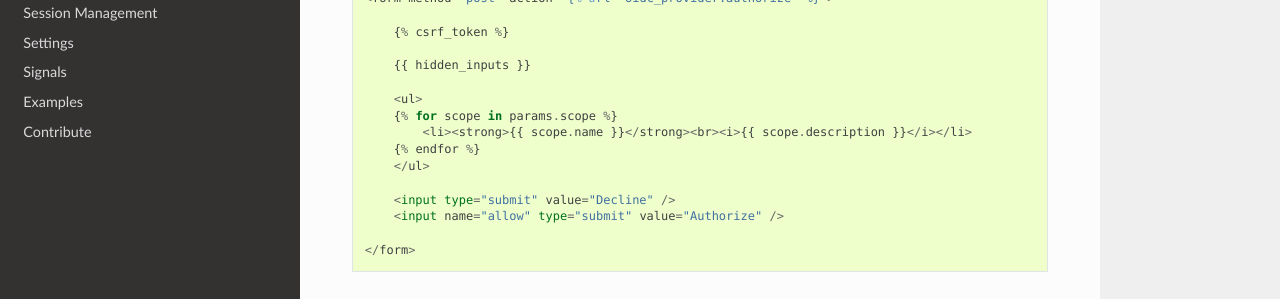
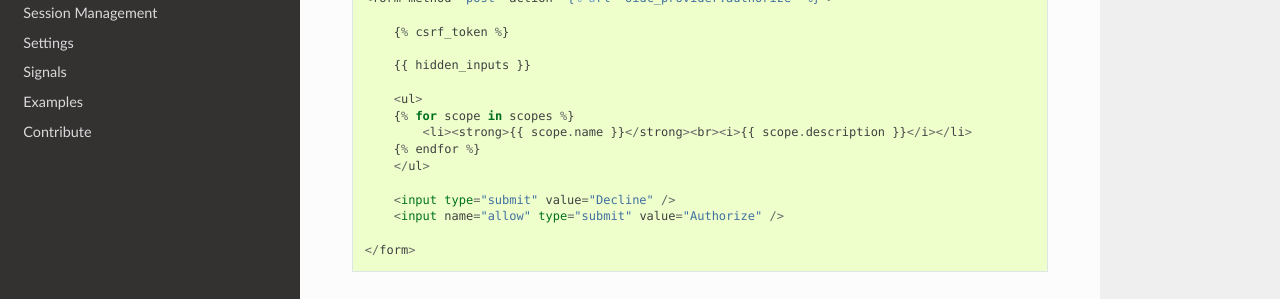
Before and after one commit to juanifioren/django-oidc-provider, a Sphinx documentation site: the page built from docs/sections/templates.rst, in a window 1280 px wide and 1036 px high. Shown: the part 371-670 px from the top of the window. Built offline with Sphinx 7.4.7 and the Read the Docs theme 2.0.0, drawn with Linux system fonts in a browser that asks for light colours.

Commit message:
Fixed wrong Object in Template
See >> https://github.com/juanifioren/django-oidc-provider/blob/v0.5.x/oidc_provider/views.py#L129

```diff
--- a/docs/sections/templates.rst
+++ b/docs/sections/templates.rst
@@ -19,7 +19,7 @@ You can copy the sample html here and edit them with your own styles.
         {{ hidden_inputs }}
 
         <ul>
-        {% for scope in params.scope %}
+        {% for scope in scopes %}
             <li><strong>{{ scope.name }}</strong><br><i>{{ scope.description }}</i></li>
         {% endfor %}
         </ul>
```
